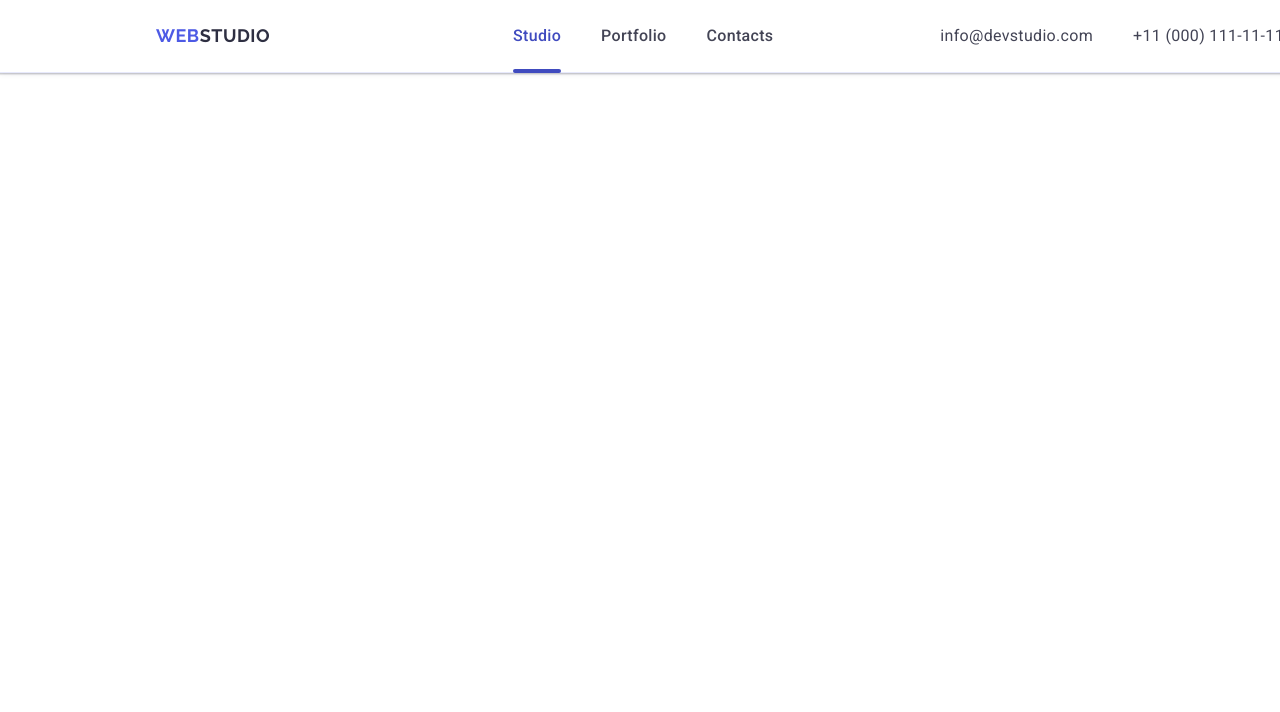
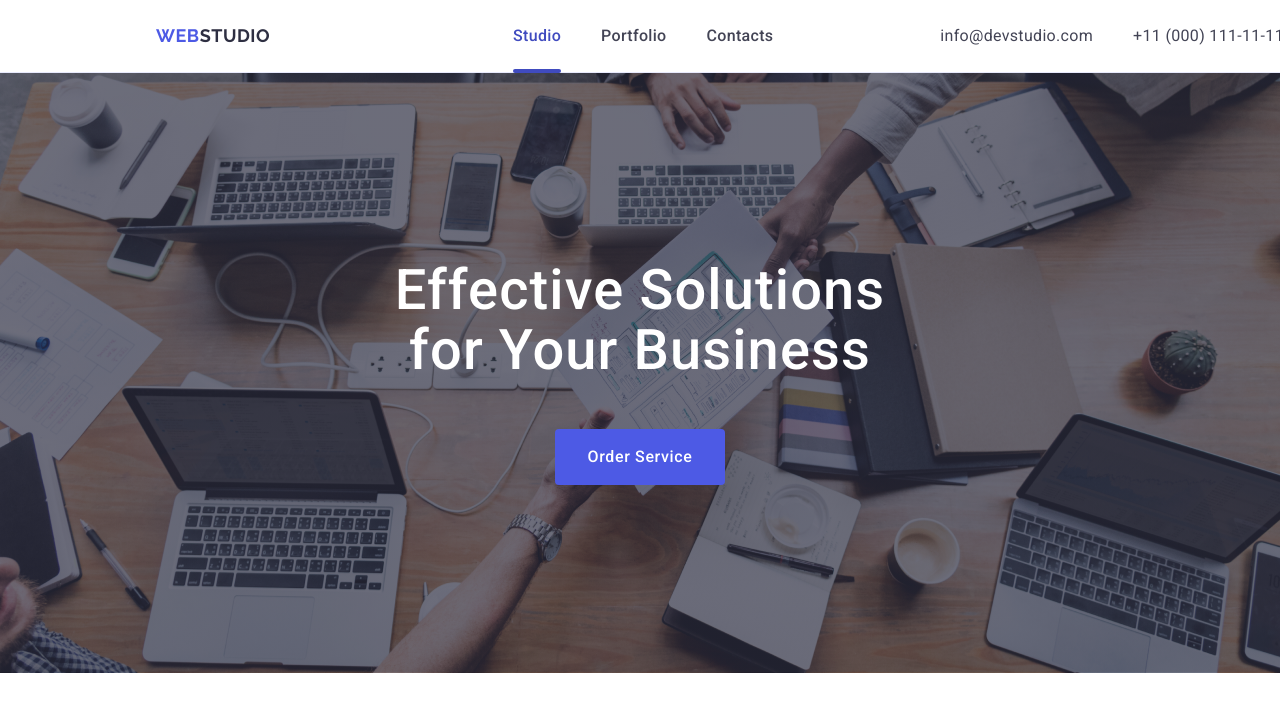
Before and after one commit to Natali1988r/Homework-6, a plain HTML site: page index.html in a window 1280 px wide. Shown: the top 712 px of the page. Drawn offline with nearby package versions, Linux system fonts and the light colour scheme.

Commit message:
commit 1-effective

```diff
--- a/css/media.css
+++ b/css/media.css
@@ -164,6 +164,29 @@
   .button-contacts-icon {
     fill: #2e2f37;
   }
+ /* section effective*/
+ .effective-section {
+  background: #2E2F42;
+  display: flex;
+  padding: 188px 0;
+  border-radius: 0%;
+  flex-direction: column;
+  justify-content: center;
+  max-width: 1440px;
+  background-image: linear-gradient(
+    to bottom,
+    rgba(46, 47, 66, 0.70),
+    rgba(46, 47, 66, 0.70)
+    ),
+    url(../images/people-office.jpg);
+    box-shadow: inset;
+    background-repeat: no-repeat;
+    background-position: 50% 50%;
+    background-size: cover;
+    margin: auto;
+
+}
+
 }
 
 /* pl- adapt-*/
@@ -223,6 +246,22 @@
  .button-contacts {
   display: none;
  }
+ /* section effective*/
+ .effective-section {
+  background: #2E2F42;
+  display: flex;
+  padding: 72px 0;
+  border-radius: 0%;
+  flex-direction: column;
+  justify-content: center;
+  max-width: 768px;
+  background-image: linear-gradient(
+    to bottom,
+    rgba(46, 47, 66, 0.70),
+    rgba(46, 47, 66, 0.70)
+    ),
+    url(../images-2/lbt/Dark-bg-pl.jpg);
 
 
 }
+}
--- a/css/styles.css
+++ b/css/styles.css
@@ -208,17 +208,17 @@ main {
   .effective-section {
    background: #2E2F42;
    display: flex;
-   padding: 188px 0;
+   padding: 72px 0;
    border-radius: 0%;
    flex-direction: column;
    justify-content: center;
-   max-width: 1440px;
+   max-width: 320px;
    background-image: linear-gradient(
      to bottom,
      rgba(46, 47, 66, 0.70),
      rgba(46, 47, 66, 0.70)
      ),
-     url(../images/people-office.jpg);
+     url(../images-2/lbt/Dark-bgmob.jpg);
      box-shadow: inset;
      background-repeat: no-repeat;
      background-position: 50% 50%;
--- a/index.html
+++ b/index.html
@@ -64,7 +64,7 @@
     </header>
     <main>
       <!--section effective --->
-      <!--<section class="effective-section">
+      <section class="effective-section">
         <div class="container">
           <h1 class="effect-title">Effective Solutions for Your Business</h1>
           <button class="button-primary" type="button" data-modal-open>Order Service</button>
```
Also changed, not shown: images-2/lbt/Dark-bg-pl.jpg (added), images-2/lbt/Dark-bgmob.jpg (added).
